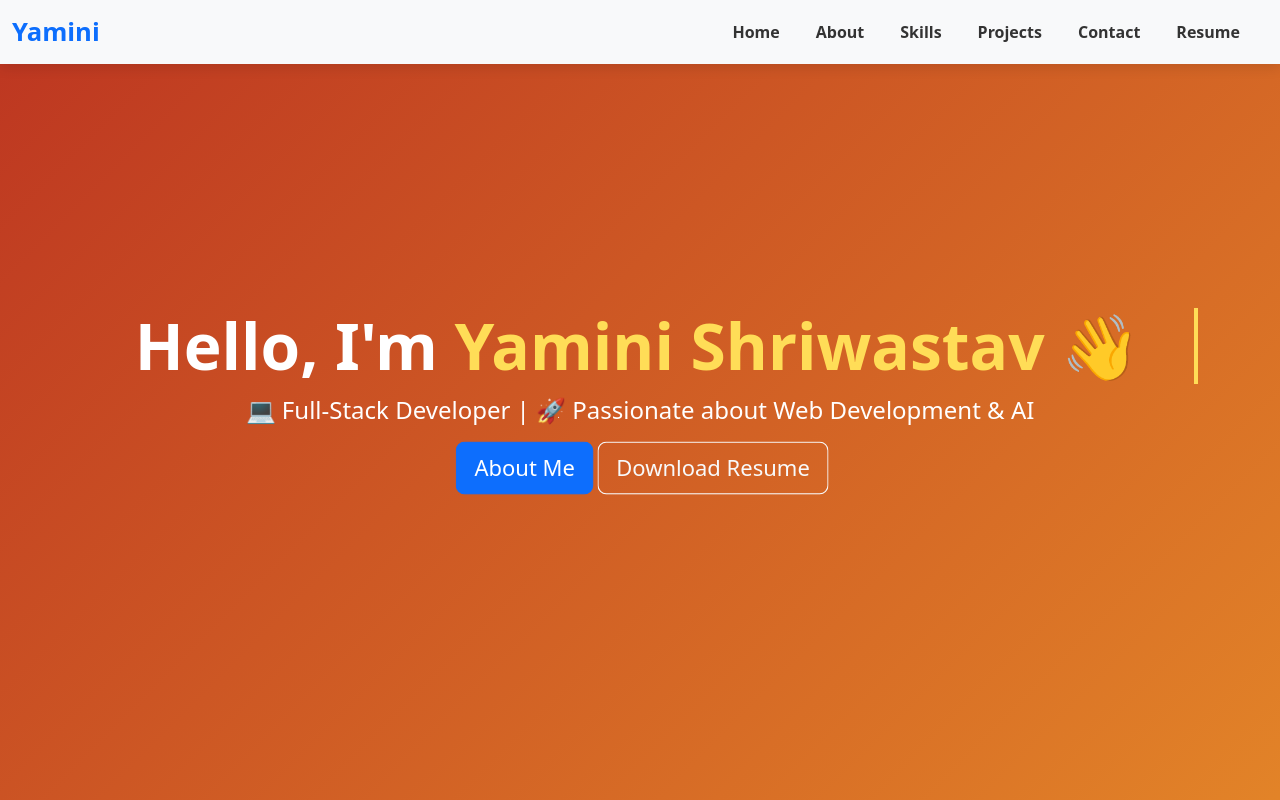
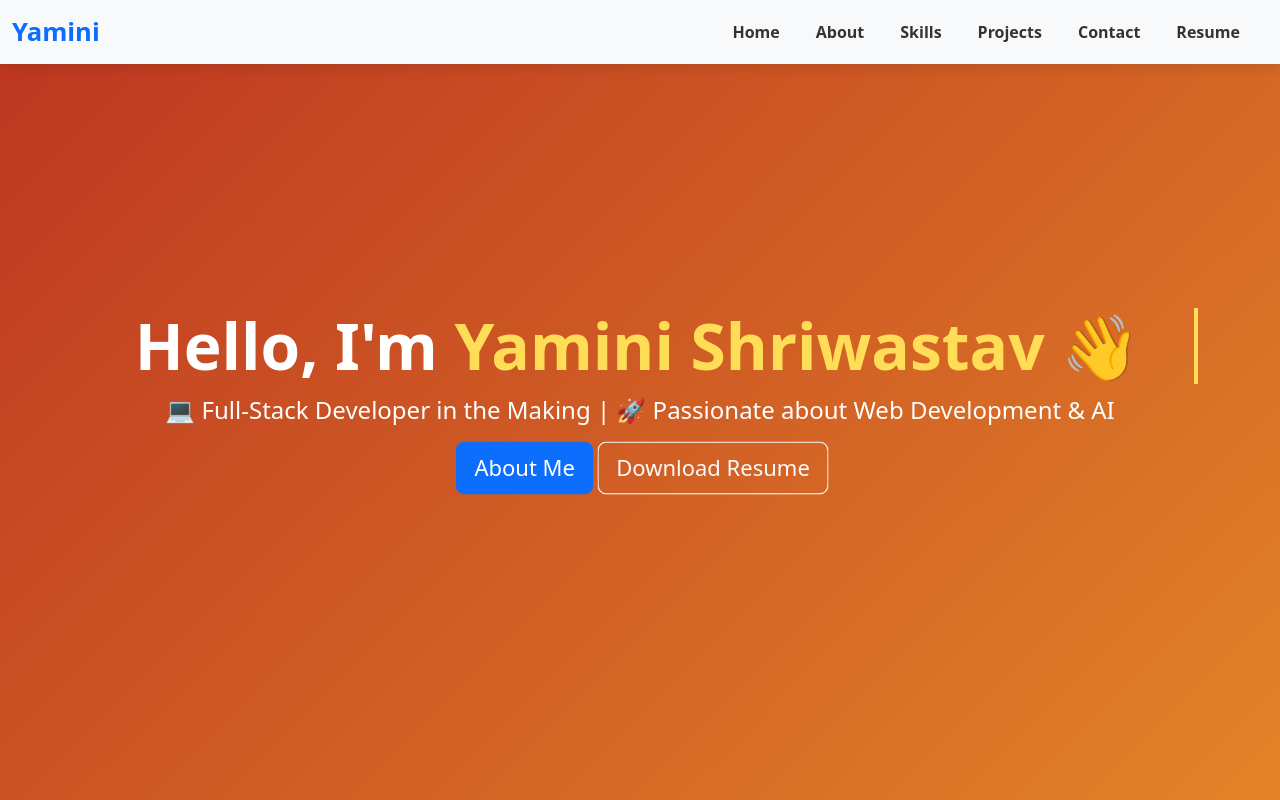
Before and after one commit to Yaminishriwastav/portfolio, a plain HTML site: page index.html in a window 1280 px wide. Shown: the top 800 px of the page. Drawn offline with nearby package versions, Linux system fonts and the light colour scheme.

Commit message:
Redeploying site

```diff
--- a/index.html
+++ b/index.html
@@ -51,7 +51,7 @@
 <section id="home" class="hero d-flex align-items-center">
     <div class="container text-center">
         <h1 class="hero-title animated-text">Hello, I'm <span>Yamini Shriwastav</span> 👋</h1>
-        <p class="hero-subtitle">💻 Full-Stack Developer | 🚀 Passionate about Web Development & AI</p>
+        <p class="hero-subtitle">💻 Full-Stack Developer  in the Making | 🚀 Passionate about Web Development & AI</p>
         <a href="#about" class="btn btn-primary btn-lg me-3 animated-btn">About Me</a>
         <a href="./assest/YaminiShriwastav _resume.pdf" download class="btn btn-outline-light btn-lg animated-btn">Download Resume</a>
     </div>
```
